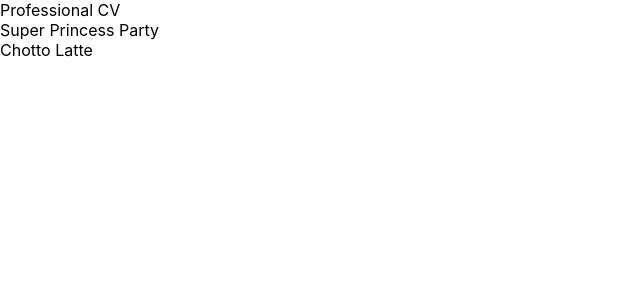
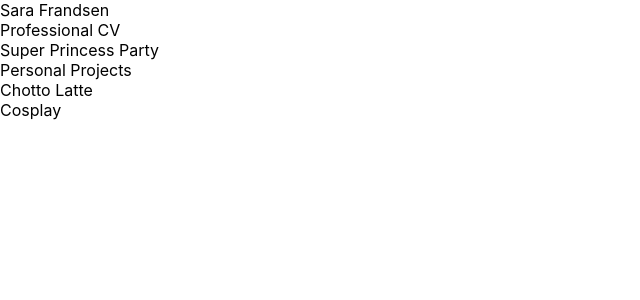
Before and after one commit to frankienakama/sarafrandsen-dotcom, a React app: page / in a window 1280 px wide. Shown: the top 300 px of the page, without its empty margins (0-640 px from the left). Built offline with nearby package versions, Linux system fonts and the light colour scheme.

Commit message:
Experiment

```diff
--- a/package.json
+++ b/package.json
@@ -5,7 +5,6 @@
   "dependencies": {
     "@babel/core": "7.1.0",
     "@svgr/webpack": "2.4.1",
-    "animate.css": "^3.7.0",
     "babel-core": "7.0.0-bridge.0",
     "babel-eslint": "9.0.0",
     "babel-jest": "23.6.0",
--- a/src/components/intro/Intro.css
+++ b/src/components/intro/Intro.css
@@ -6,7 +6,6 @@
   padding: 1px 0 2px;
   position: relative;
   display: flex;
-
   align-items: center;
   justify-content: center;
 }
@@ -23,6 +22,13 @@
   background-color: #009FB7;
 }
 
-.alternate {
+.b {
+  display: none;
+}
+
+.section:hover .b {
   background-color: #E6E6EA;
+  display: flex;
+  overflow: hidden;
+  transform: translate(-50%, -50%);
 }
--- a/src/components/intro/Intro.js
+++ b/src/components/intro/Intro.js
@@ -2,35 +2,13 @@
 import PropTypes from 'prop-types';
 import classNames from 'classnames';
 import styles from './Intro.css';
-import animation from 'animate.css';
 
 class Intro extends Component {
-  constructor(props) {
-    super(props);
-    this.state = {
-      isHovering: false
-    }
-  }
-
-  handleMouseEnter = () => {
-    this.setState({
-      isHovering: true
-    });
-  };
-
-  handleMouseLeave = () => {
-    this.setState({
-      isHovering: false
-    });
-  };
-
   render() {
     const { copyA, copyB, introSection } = this.props;
-    const { isHovering } = this.state;
 
     const sectionClasses = classNames(
       styles.section,
-      isHovering && [styles.alternate, animation.animated, animation.slideInDown],
       {
         [styles.top]: introSection==="top",
         [styles.mid]: introSection==="mid",
@@ -38,16 +16,18 @@
       }
     );
 
-    const copy = isHovering ? copyB : copyA;
-console.log(isHovering)
     return (
       <section
-        onMouseEnter={this.handleMouseEnter}
-        onMouseLeave={this.handleMouseLeave}
+        className={sectionClasses}
       >
-        <span className={sectionClasses}>
-          {copy}
+        <span>
+          {copyA}
         </span>
+        <div className={styles.b}>
+          <span className>
+            {copyB}
+          </span>
+        </div>
       </section>
     )
   }
```
Also changed, not shown: 1 other file (tests, documents, lock files or other folders).
